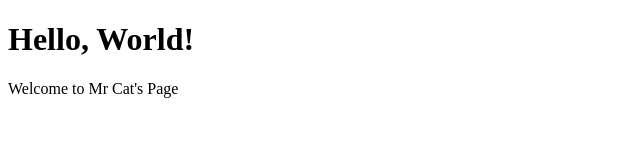
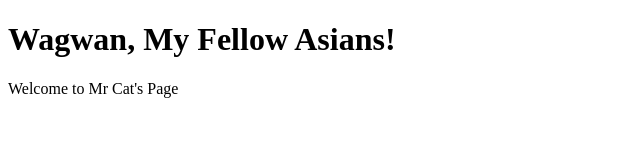
Before and after one commit to liemcat/liemcat.github.io, a plain HTML site: page index.html in a window 1280 px wide. Shown: the whole page, without its empty margins (0-640 px from the left). Drawn offline with Linux system fonts and the light colour scheme.

Commit message:
Update index.html

```diff
--- a/index.html
+++ b/index.html
@@ -4,7 +4,7 @@
      <title>Mr Cat's Page</title>
   </head>
   <body>
-    <h1>Hello, World!</h1>
+    <h1>Wagwan, My Fellow Asians!</h1>
     Welcome to Mr Cat's Page
 
   </body>
```
